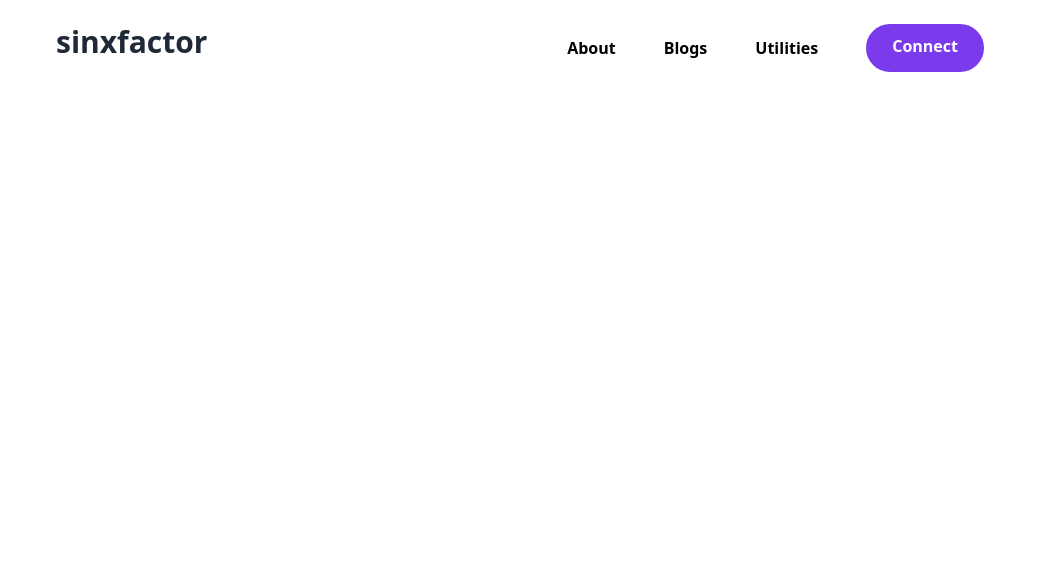
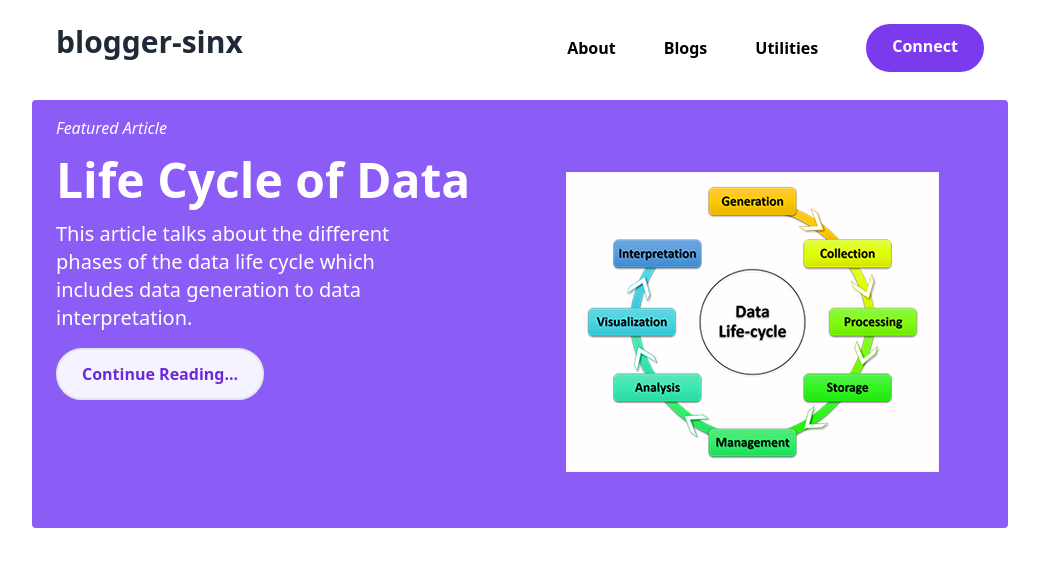
Before and after one commit to sinchan-s/web-dev, a website: page dist/index.html in a window 1280 px wide. Shown: the whole page, without its empty margins (120-1159 px from the left). Drawn offline with Linux system fonts and the light colour scheme.

Commit message:
added feature section

```diff
--- a/dist/index.html
+++ b/dist/index.html
@@ -13,7 +13,7 @@
         <div class="flex justify-between">
             <!--logo-->
             <div class="pb-2">
-                <h1 class="text-3xl text-gray-800 font-bold">sinxfactor</h1>
+                <h1 class="text-3xl text-gray-800 font-bold">blogger-sinx</h1>
             </div>
             <!--links-->
             <div class="hidden md:flex space-x-12 font-semibold items-center">
@@ -25,5 +25,22 @@
             </div>
         </div>
     </nav>
+
+    <section id="featured">
+        <div class="container flex flex-col-reverse md:flex-row items-center px-6 mx-auto mt-1 space-y-0 md:space-y-0 bg-violet-500 rounded">
+            <div class="flex flex-col mb-32 space-y-4 md:w-1/2">
+                <h3 class="text-white font-medium mt-4 text-center md:text-left"><em>Featured Article</em></h4>
+                <h1 class="max-w-md text-white text-4xl font-bold text-center md:text-5xl md:text-left">Life Cycle of Data</h1>
+                <p class="max-w-sm text-xl text-center text-white md:text-left">
+                    This article talks about the different phases of the data life cycle which includes data generation to data interpretation.
+                </p>
+                <div class="flex justify-items-center md:justify-items-start">
+                    <a href="#" class="p-3 md:mr-auto px-6 pt-3 hover:text-white rounded-full font-semibold bg-violet-50 hover:bg-violet-500 border-2 text-violet-700">Continue Reading...</a>
+                </div>
+        </div>
+        <div class="md:w-1/2">
+            <img src="../img/data life-cycle.png" alt="" class="pt-4 mx-auto">
+        </div>
+    </section>
 </body>
 </html>
```
Also changed, not shown: dist/output.css.
